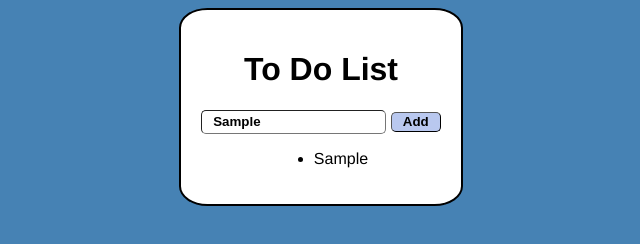
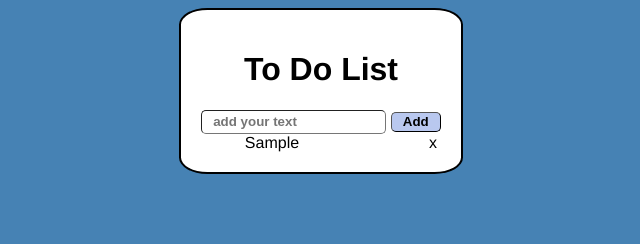
Before and after one commit to CrumpetCoding/Todo-List, a plain HTML site: page index.html in a window 1280 px wide. Both pictures are taken after typing "Sample" into the empty fields and a click on the button "Add". Shown: the whole page, without its empty margins (319-959 px from the left). Drawn offline with Linux system fonts and the light colour scheme.

Commit message:
Added function to delete items

```diff
--- a/index.js
+++ b/index.js
@@ -10,5 +10,15 @@ function addItem(){
             let li = document.createElement("li");
             li.innerHTML = text.value
             list.appendChild(li);
+            let span = document.createElement("span");
+            span.innerHTML = "x";
+            li.appendChild(span);
     }
+    text.value = "";
 }
+
+list.addEventListener("click", function(e){
+    if(e.target.tagName === "SPAN"){
+        e.target.parentElement.remove();
+    }
+}, false);
--- a/style.css
+++ b/style.css
@@ -12,13 +12,13 @@ body {
 .todo-app {
     display: flex;
     flex-direction: column;
-    align-items: center;
     border-color: black;
     border-style: solid;
     border-width: 2px;
     border-radius: 10%;
     padding: 20px;
     background-color: white;
+    align-items: center;
 }
 
 input {
@@ -37,3 +37,16 @@ button{
     border-width: 1px;
     height: 20px;
 }
+
+#list-items {
+    justify-content: left;
+    margin: 0;
+}
+
+ul li {
+    display: flex;
+    flex-direction: row;
+    justify-content: space-between;
+    gap: 130px;
+    margin: 0;
+}
```
